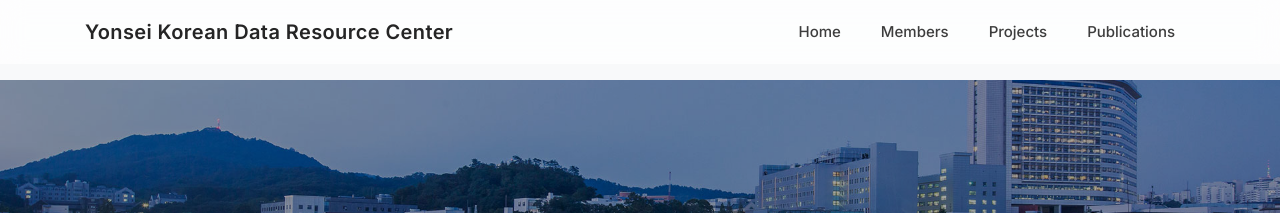
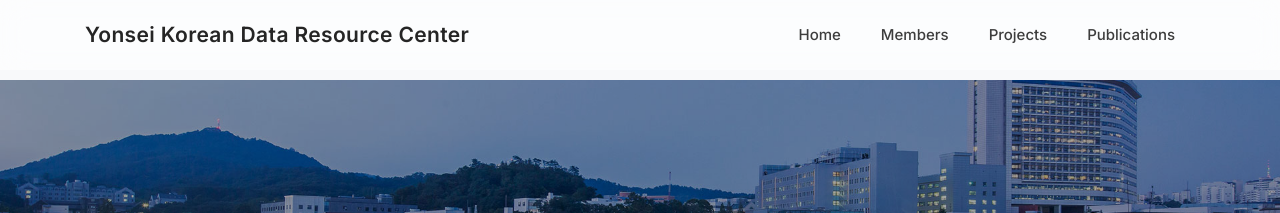
Before and after one commit to wangxiaonan-git/kdarc-lab, a Jekyll site: the page built from index.html, in a window 1280 px wide. Shown: the top 213 px of the page. Built offline with Jekyll 4.4.1, drawn with Linux system fonts in a browser that asks for light colours.

Commit message:
Update navbar.html

```diff
--- a/_includes/navbar.html
+++ b/_includes/navbar.html
@@ -1,61 +1,79 @@
+<!-- ============================
+     YONSEI PREMIUM GLASS NAVBAR
+=============================== -->
+
 <style>
-  /* ============================
-     Premium Lab Navbar Styling
-  ============================= */
-  .navbar-premium {
-    backdrop-filter: blur(12px);
-    background: rgba(255, 255, 255, 0.72);
-    transition: background 0.3s ease, box-shadow 0.3s ease;
-    padding: 12px 0;
+/* Font */
+.navbar-premium * {
+  font-family: "Inter", "Helvetica Neue", Arial, sans-serif !important;
 }
 
-  /* 滚动后变成白色实体背景 */
-  .navbar-premium.scrolled {
-    background: white !important;
-    box-shadow: 0 2px 10px rgba(0,0,0,0.08);
+/* Base navbar */
+.navbar-premium {
+  position: fixed;
+  top: 0;
+  width: 100%;
+  padding: 14px 0;
+  background: rgba(255, 255, 255, 0.65);
+  backdrop-filter: saturate(180%) blur(14px);
+  -webkit-backdrop-filter: saturate(180%) blur(14px);
+  transition: background 0.35s ease, box-shadow 0.35s ease;
+  z-index: 999;
 }
 
-  /* Brand 风格 */
+/* Scroll 状态 */
+.navbar-premium.scrolled {
+  background: #ffffff;
+  box-shadow: 0 4px 16px rgba(0,0,0,0.08);
+}
+
+/* Brand */
 .navbar-brand-premium {
-    font-family: "Inter", sans-serif;
-    font-size: 20px;
+  font-size: 21px;
   font-weight: 600;
-    letter-spacing: 0.4px;
+  letter-spacing: 0.35px;
   color: #1a1a1a !important;
 }
 
+/* Brand hover */
 .navbar-brand-premium:hover {
   opacity: 0.8;
 }
 
-  /* Nav link 高端风格 */
+/* Nav item */
 .nav-premium .nav-link {
-    font-family: "Inter", sans-serif;
   font-size: 15px;
   font-weight: 500;
   color: #333 !important;
-    padding-left: 20px !important;
-    padding-right: 20px !important;
-    transition: color 0.2s ease, transform 0.2s ease;
+  padding: 8px 20px !important;
+  transition: all 0.25s ease;
+  border-radius: 6px;
 }
 
-  /* Hover 品质感 */
+/* Hover */
 .nav-premium .nav-link:hover {
-    color: #0055ff !important;
+  background: rgba(0, 85, 255, 0.08);
+  color: #0047e6 !important;
   transform: translateY(-1px);
+}
+
+/* Active */
+.nav-premium .nav-link.active {
+  color: #0047e6 !important;
+  font-weight: 600;
+  background: rgba(0, 85, 255, 0.1);
 }
 </style>
 
-<nav class="navbar navbar-expand-lg navbar-light fixed-top navbar-premium" id="mainNavbar">
+<nav class="navbar navbar-expand-lg navbar-light navbar-premium" id="mainNavbar">
   <div class="container">
 
-    <!-- ★★★ Brand 名称 ★★★ -->
+    <!-- BRAND LOGO -->
     <a class="navbar-brand navbar-brand-premium" href="/kdarc-lab/">
       Yonsei Korean Data Resource Center
     </a>
 
-    <button class="navbar-toggler" type="button" data-toggle="collapse" data-target="#navbarNav"
-      aria-controls="navbarNav" aria-expanded="false" aria-label="Toggle navigation">
+    <button class="navbar-toggler" type="button" data-toggle="collapse" data-target="#navbarNav">
       <span class="navbar-toggler-icon"></span>
     </button>
 
```
Also changed, not shown: other parts of _includes/navbar.html (+4 -6 lines). Lines whose indentation alone changed are shown as unchanged.
